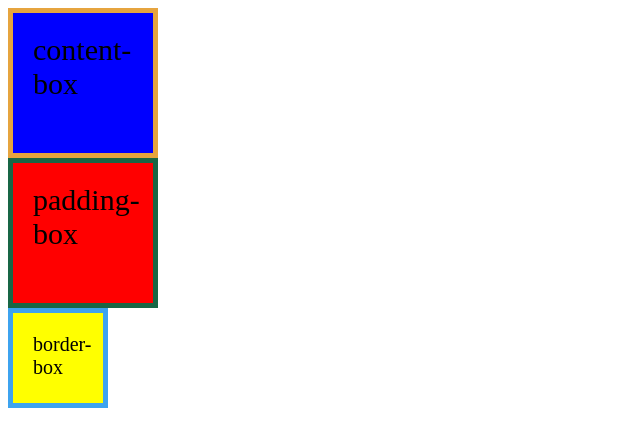
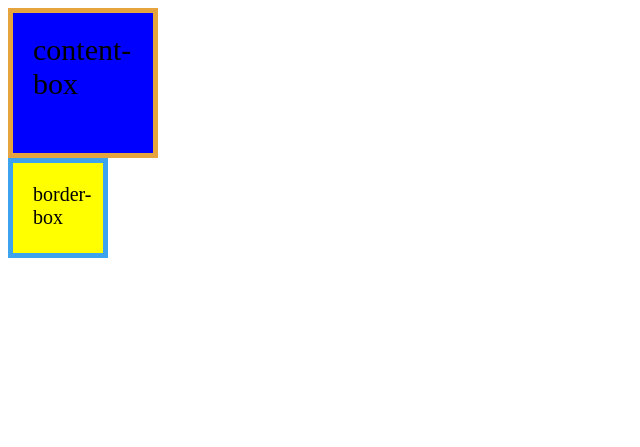
Before and after one commit to bilibiliou/bilibiliou.github.io, a Jekyll site: the page assets/download/box-sizing.html, which Jekyll copies as it is, in a window 1280 px wide. Shown: the top 447 px of the page, without its empty margins (0-640 px from the left). Built offline with Jekyll 4.4.1, drawn with Linux system fonts in a browser that asks for light colours.

Commit message:
new version

```diff
--- a/_posts/tech/2015-10-25-css3.markdown
+++ b/_posts/tech/2015-10-25-css3.markdown
@@ -825,7 +825,7 @@ padding-box: padding计算入width内
 
 border-box: border和padding计算入width之内，其实就是怪异模式了~
 
-[demo](/asset/download/box-sizing.html)
+[demo](/assets/download/box-sizing.html)
 
 ## 分栏式文字布局
 
--- a/assets/download/box-sizing.html
+++ b/assets/download/box-sizing.html
@@ -16,18 +16,6 @@
         background: blue;
         font-size: 30px;
     }
-    .padding-box{
-        box-sizing:padding-box;
-        -webkit-box-sizing:padding-box;
-        -o-box-sizing:padding-box;
-        -moz-box-sizing:padding-box;
-        width: 100px;
-        height: 100px;
-        padding: 20px;
-        border: 5px solid #186645;
-        background: red;
-    	font-size: 30px;
-    }
     .border-box{
         box-sizing:border-box;
         -o-box-sizing:border-box;
@@ -45,7 +33,6 @@
 </head>
 <body>
 	<div class="content-box">content-box</div>
-	<div class="padding-box">padding-box</div>
 	<div class="border-box">border-box</div>
 </body>
 </html>
```
